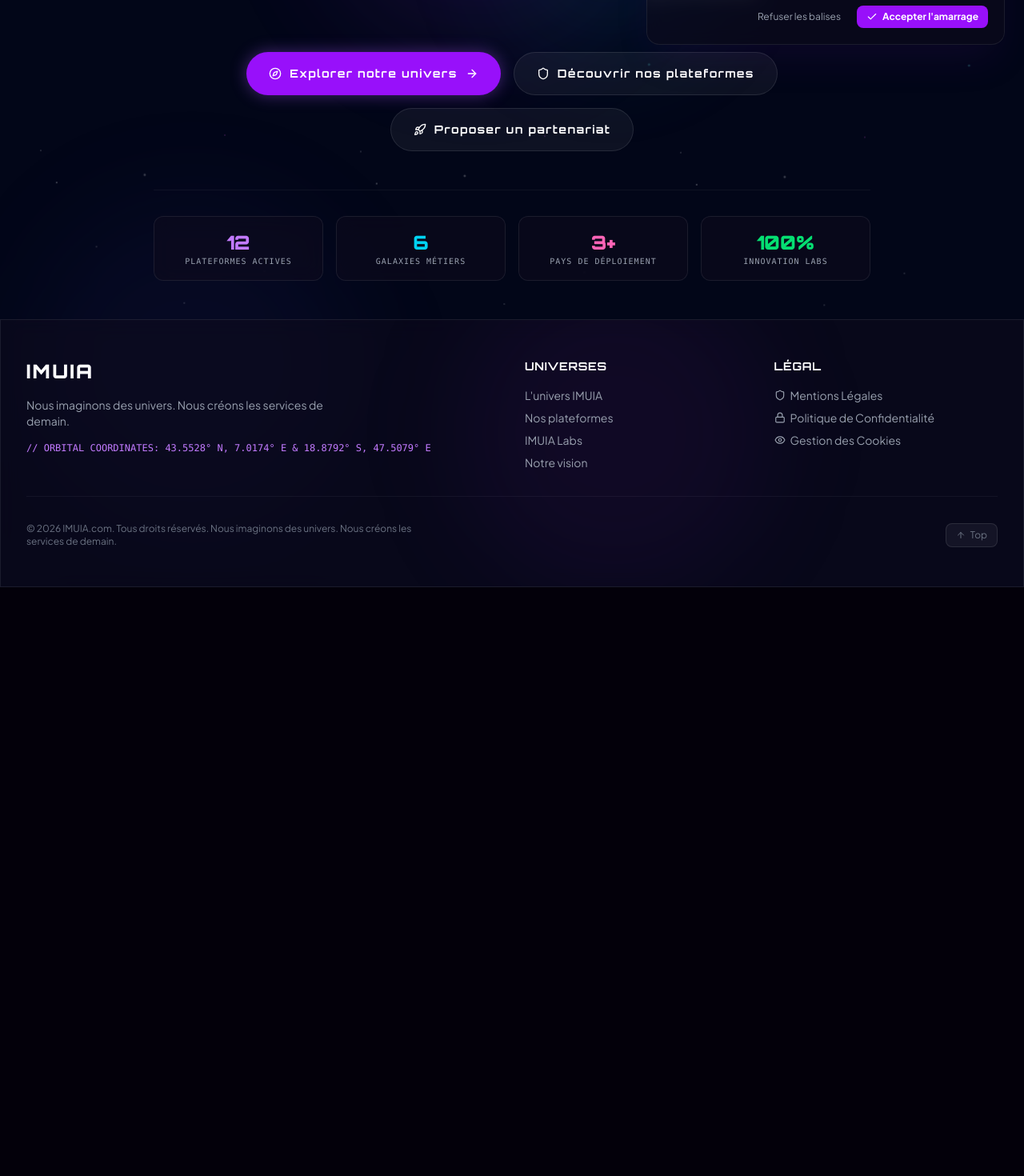
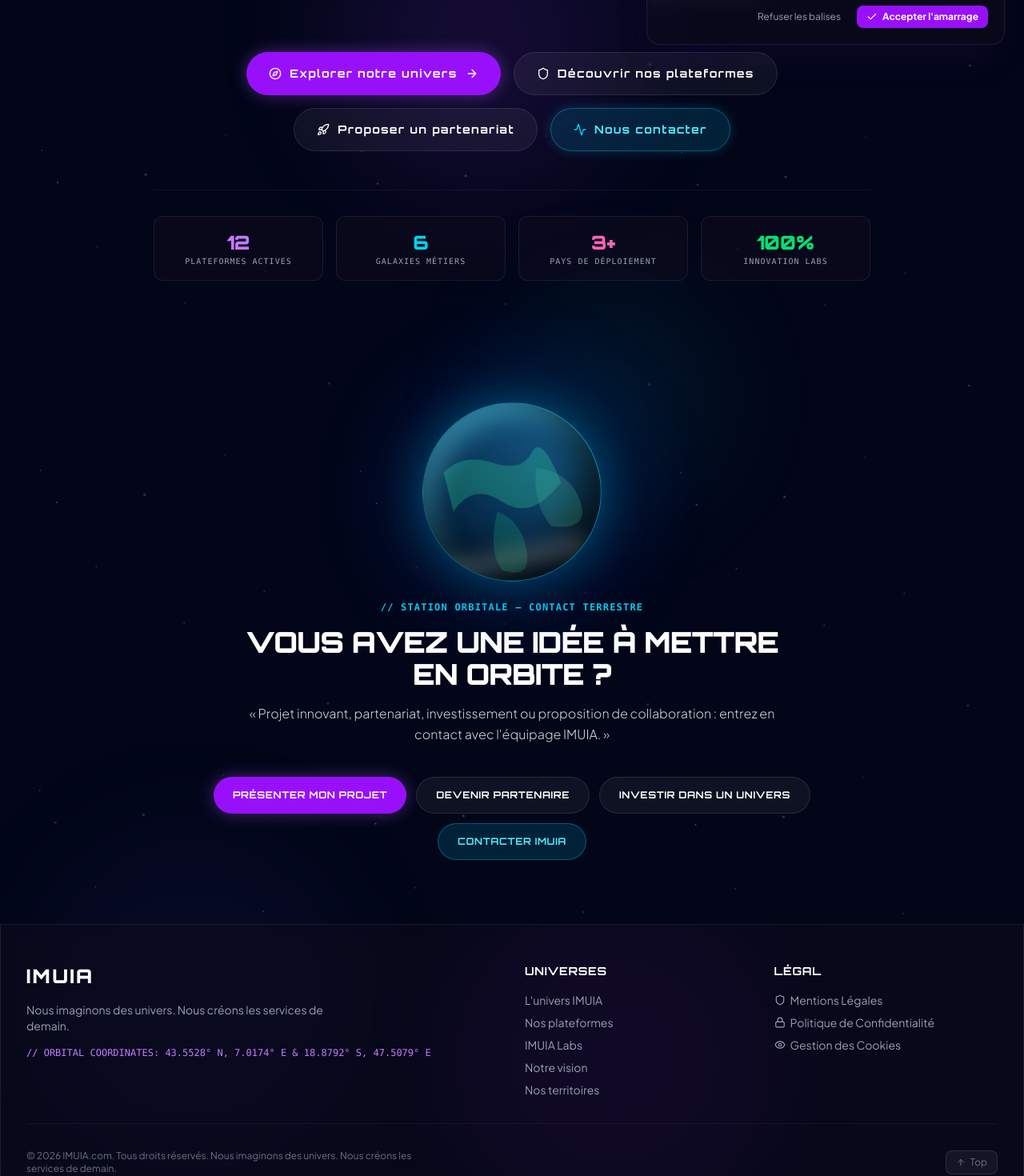
Before and after one commit to Imuia/IMUIA, a React (Vite) app: page / in a window 1280 px wide. Shown: the part 720-2190 px from the top of the page at 80% size. Before the commit the page ends 1454 px from the top, so only its background shows below. Built offline with nearby package versions, Linux system fonts and the light colour scheme.

Commit message:
feat(core): implement IMUIA cosmic ecosystem and orbital contact
Co-authored-by: Imuia <278759151+Imuia@users.noreply.github.com>

```diff
--- a/src/components/Footer.tsx
+++ b/src/components/Footer.tsx
@@ -59,6 +59,11 @@ export const Footer: React.FC = () => {
                   {t.navVision}
                 </button>
               </li>
+              <li>
+                <button onClick={() => handleNav('territories')} className="hover:text-purple-400 transition-colors cursor-none text-left">
+                  {t.navTerritories}
+                </button>
+              </li>
             </ul>
           </div>
 
--- a/src/components/Header.tsx
+++ b/src/components/Header.tsx
@@ -32,6 +32,7 @@ export const Header: React.FC = () => {
     { id: 'platforms', label: t.navPlatforms, icon: Shield },
     { id: 'labs', label: t.navLabs, icon: Cpu },
     { id: 'vision', label: t.navVision, icon: HelpCircle },
+    { id: 'territories', label: t.navTerritories, icon: Orbit },
     { id: 'news', label: t.navNews, icon: BookOpen },
     { id: 'partners', label: t.navPartners, icon: User },
   ];
--- a/src/data/translations.ts
+++ b/src/data/translations.ts
@@ -13,6 +13,7 @@ export const translations = {
     presentProject: "Présenter mon projet",
     becomePartner: "Devenir partenaire",
     investUniverse: "Investir dans un univers",
+    contactIMUIA: "Contacter IMUIA",
     exploreProject: "Explorer le projet",
     backToMap: "Retour à la galaxie",
     viewAll: "Tout afficher",
@@ -275,6 +276,7 @@ export const translations = {
     presentProject: "Submit My Project",
     becomePartner: "Become a Partner",
     investUniverse: "Invest in a Universe",
+    contactIMUIA: "Contact IMUIA",
     exploreProject: "Explore Project",
     backToMap: "Back to Galaxy",
     viewAll: "View All",
--- a/src/pages/Home.tsx
+++ b/src/pages/Home.tsx
@@ -93,6 +93,23 @@ export const Home: React.FC = () => {
             <Rocket className="w-4 h-4" />
             <span>{t.proposePartnership}</span>
           </button>
+
+          <button
+            onClick={() => {
+              const contactElement = document.getElementById('contact-earth-section');
+              if (contactElement) {
+                contactElement.scrollIntoView({ behavior: 'smooth' });
+                playSound('space');
+              } else {
+                handleCTA('partners');
+              }
+            }}
+            onMouseEnter={() => playSound('hover')}
+            className="flex items-center space-x-2.5 px-7 py-4 bg-cyan-600/20 hover:bg-cyan-500/30 text-cyan-300 hover:text-white font-orbitron font-bold text-sm tracking-widest rounded-full border border-cyan-500/40 hover:border-cyan-400 transition-all duration-300 cursor-none hover:translate-y-[-2px] shadow-[0_0_15px_rgba(34,211,238,0.2)]"
+          >
+            <Activity className="w-4 h-4 text-cyan-400" />
+            <span>{t.contactUs}</span>
+          </button>
         </div>
 
         {/* Digital Hud Footer Stat indicators */}
@@ -114,6 +131,94 @@ export const Home: React.FC = () => {
             <div className="text-[10px] text-gray-400 font-mono tracking-widest uppercase">INNOVATION LABS</div>
           </div>
         </div>
+
+        {/* Section finale Contact : La Terre vue depuis l'espace */}
+        <div id="contact-earth-section" className="pt-20 pb-8 text-center space-y-8 relative">
+          {/* Earth planet visual representation viewed from space */}
+          <div className="relative flex justify-center items-center my-6">
+            <div className="absolute w-72 h-72 rounded-full bg-blue-600/20 blur-3xl pointer-events-none animate-pulse"></div>
+
+            {/* Earth Sphere with atmospheric glow and continental shapes */}
+            <div className="relative w-48 h-48 md:w-56 md:h-56 rounded-full overflow-hidden border border-cyan-400/40 shadow-[0_0_60px_rgba(6,182,212,0.4),inset_-25px_-25px_50px_rgba(0,0,0,0.8),inset_15px_15px_30px_rgba(103,232,249,0.4)] bg-gradient-to-tr from-[#021027] via-[#0b3b60] to-[#1e6f9f] group">
+              {/* Atmospheric halo glow */}
+              <div className="absolute -inset-1 rounded-full border border-cyan-300/30 animate-pulse pointer-events-none"></div>
+
+              {/* Continents overlay SVG */}
+              <svg className="w-full h-full opacity-60 mix-blend-screen scale-110" viewBox="0 0 200 200">
+                <path fill="#22c55e" opacity="0.5" d="M30,80 Q50,60 80,70 T120,60 T150,90 Q120,130 90,110 T40,120 Z" />
+                <path fill="#16a34a" opacity="0.4" d="M85,120 Q110,130 115,160 T90,180 Q75,160 85,120 Z" />
+                <path fill="#4ade80" opacity="0.3" d="M125,75 Q160,80 170,110 T140,135 Q120,110 125,75 Z" />
+              </svg>
+
+              {/* Cloud swirls */}
+              <div className="absolute inset-0 bg-[radial-gradient(ellipse_at_top_right,_var(--tw-gradient-stops))] from-white/30 via-transparent to-transparent opacity-70"></div>
+              <div className="absolute bottom-4 left-4 right-4 h-6 bg-white/20 blur-md rounded-full transform -rotate-12"></div>
+
+              {/* Orbiting Satellite Pin */}
+              <div className="absolute top-8 right-10 w-2.5 h-2.5 bg-cyan-300 rounded-full shadow-[0_0_8px_#67e8f9] animate-ping"></div>
+            </div>
+          </div>
+
+          <div className="space-y-4 max-w-2xl mx-auto">
+            <span className="text-xs font-mono font-bold text-cyan-400 tracking-widest uppercase block">
+              // STATION ORBITALE — CONTACT TERRESTRE
+            </span>
+            <h2 className="text-2xl md:text-4xl font-black font-orbitron text-white uppercase tracking-tight">
+              Vous avez une idée à mettre en orbite ?
+            </h2>
+            <p className="text-sm md:text-base text-gray-300 font-light leading-relaxed">
+              « Projet innovant, partenariat, investissement ou proposition de collaboration : entrez en contact avec l'équipage IMUIA. »
+            </p>
+          </div>
+
+          {/* 4 Action Buttons defined in the prompt */}
+          <div className="flex flex-wrap justify-center gap-3 pt-2 max-w-4xl mx-auto">
+            <button
+              onClick={() => {
+                sessionStorage.setItem('imuia_partner_intent', 'project');
+                handleCTA('partners');
+              }}
+              onMouseEnter={() => playSound('hover')}
+              className="px-6 py-3.5 bg-purple-600 hover:bg-purple-500 text-white font-orbitron font-bold text-xs tracking-wider uppercase rounded-full shadow-[0_0_20px_rgba(168,85,247,0.4)] hover:shadow-[0_0_30px_rgba(168,85,247,0.6)] transition-all cursor-none hover:translate-y-[-2px]"
+            >
+              {t.presentProject}
+            </button>
+
+            <button
+              onClick={() => {
+                sessionStorage.setItem('imuia_partner_intent', 'partner');
+                handleCTA('partners');
+              }}
+              onMouseEnter={() => playSound('hover')}
+              className="px-6 py-3.5 bg-white/5 hover:bg-purple-500/10 text-white hover:text-purple-300 font-orbitron font-bold text-xs tracking-wider uppercase rounded-full border border-white/10 hover:border-purple-500/50 transition-all cursor-none hover:translate-y-[-2px]"
+            >
+              {t.becomePartner}
+            </button>
+
+            <button
+              onClick={() => {
+                sessionStorage.setItem('imuia_partner_intent', 'investor');
+                handleCTA('partners');
+              }}
+              onMouseEnter={() => playSound('hover')}
+              className="px-6 py-3.5 bg-white/5 hover:bg-purple-500/10 text-white hover:text-purple-300 font-orbitron font-bold text-xs tracking-wider uppercase rounded-full border border-white/10 hover:border-purple-500/50 transition-all cursor-none hover:translate-y-[-2px]"
+            >
+              {t.investUniverse}
+            </button>
+
+            <button
+              onClick={() => {
+                sessionStorage.setItem('imuia_partner_intent', 'contact');
+                handleCTA('partners');
+              }}
+              onMouseEnter={() => playSound('hover')}
+              className="px-6 py-3.5 bg-cyan-600/20 hover:bg-cyan-500/30 text-cyan-300 hover:text-white font-orbitron font-bold text-xs tracking-wider uppercase rounded-full border border-cyan-500/40 hover:border-cyan-400 transition-all cursor-none hover:translate-y-[-2px]"
+            >
+              {language === 'fr' ? 'Contacter IMUIA' : 'Contact IMUIA'}
+            </button>
+          </div>
+        </div>
+
       </div>
     </div>
   );
--- a/src/pages/Partners.tsx
+++ b/src/pages/Partners.tsx
@@ -1,10 +1,10 @@
-import React, { useState } from 'react';
+import React, { useState, useEffect } from 'react';
 import { useAppState } from '../data/useAppState';
 import { translations } from '../data/translations';
 import { Send, UploadCloud, CheckCircle, AlertCircle, HelpCircle, Lock } from 'lucide-react';
 
 export const Partners: React.FC = () => {
-  const { language, addContact, playSound } = useAppState();
+  const { language, addContact, platforms, playSound } = useAppState();
   const t = translations[language];
 
   // Form Fields State
@@ -20,6 +20,26 @@ export const Partners: React.FC = () => {
   const [budget, setBudget] = useState('');
   const [proposal, setProposal] = useState('');
   const [consent, setConsent] = useState(false);
+
+  // Auto-detect intent stored from Home Contact section
+  useEffect(() => {
+    const intent = sessionStorage.getItem('imuia_partner_intent');
+    if (intent) {
+      if (intent === 'investor') {
+        setPartnerType('Investor');
+        setProposal(language === 'fr' ? "Demande d'investissement ou prise de participation dans un univers IMUIA." : "Investment or equity participation inquiry in an IMUIA universe.");
+      } else if (intent === 'project') {
+        setPartnerType('Developer');
+        setProposal(language === 'fr' ? "Présentation d'un concept innovant ou nouveau service à intégrer à la galaxie IMUIA." : "Presentation of an innovative concept or new service to join the IMUIA galaxy.");
+      } else if (intent === 'partner') {
+        setPartnerType('Operator');
+        setProposal(language === 'fr' ? "Proposition de partenariat opérationnel / prestataire pour l'écosystème IMUIA." : "Proposal for operational partnership or local provider integration.");
+      } else if (intent === 'contact') {
+        setProposal(language === 'fr' ? "Prise de contact générale avec l'équipage IMUIA." : "General contact inquiry with the IMUIA flight crew.");
+      }
+      sessionStorage.removeItem('imuia_partner_intent');
+    }
+  }, [language]);
 
   // Attachment Simulation
   const [fileName, setFileName] = useState<string | null>(null);
@@ -169,6 +189,27 @@ export const Partners: React.FC = () => {
                 className="w-full bg-black/40 border border-white/10 focus:border-purple-500 rounded-xl px-4 py-2.5 text-sm text-white focus:outline-none focus:ring-1 focus:ring-purple-500"
               />
             </div>
+          </div>
+
+          {/* Projet IMUIA concerné */}
+          <div className="space-y-1.5">
+            <label className="block text-xs font-mono uppercase text-gray-400">
+              {t.formProject}
+            </label>
+            <select
+              value={project}
+              onChange={(e) => setProject(e.target.value)}
+              className="w-full bg-black border border-white/10 focus:border-purple-500 rounded-xl px-4 py-2.5 text-sm text-white focus:outline-none focus:ring-1 focus:ring-purple-500"
+            >
+              <option value="">{t.formProjectPlaceholder}</option>
+              {platforms.map((p) => (
+                <option key={p.id} value={p.name}>
+                  {p.logo} {p.name} ({p.zone})
+                </option>
+              ))}
+              <option value="IMUIA Labs">🔬 IMUIA Labs (R&amp;D / Incubation)</option>
+              <option value="Global Group">🌌 Écosystème Global IMUIA</option>
+            </select>
           </div>
 
           <div className="grid grid-cols-1 md:grid-cols-2 gap-6">
```
